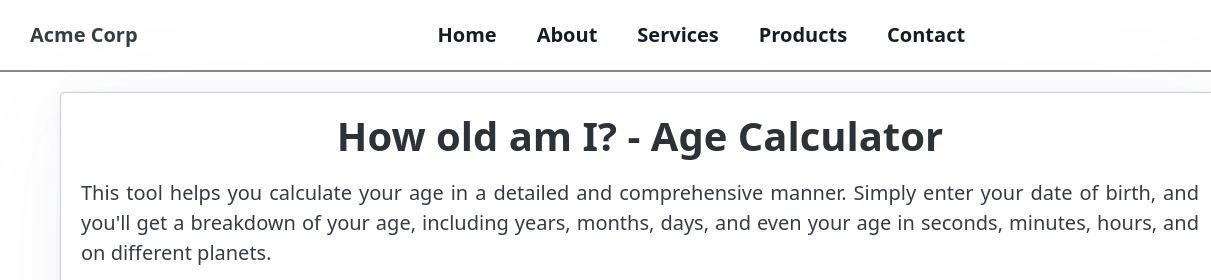
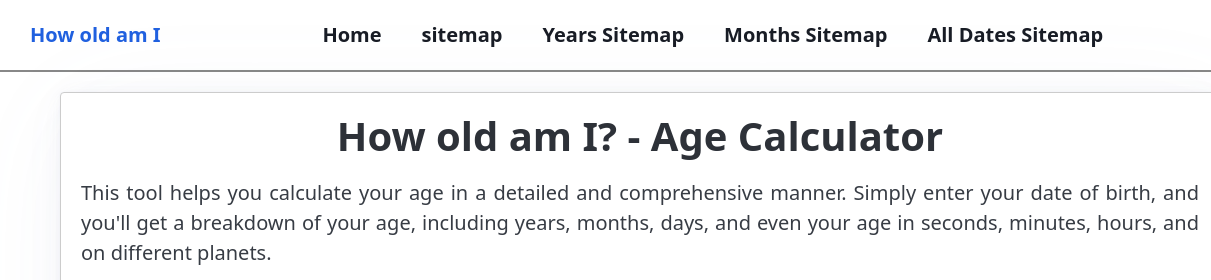
Before and after one commit to ViSurya/how-old-am-i, a plain HTML site: page index.html in a window 1280 px wide. Shown: the top 280 px of the page, 0-1211 px from the left. Drawn offline with Linux system fonts and the light colour scheme.

Commit message:
update links

```diff
--- a/index.html
+++ b/index.html
@@ -16,14 +16,14 @@
   <header>
     <nav class="container-fluid">
       <ul class="logo">
-        <li><strong>Acme Corp</strong></li>
+        <a href="/"><li><strong>How old am I</strong></li></a>
       </ul>
       <ul class="navbar-links">
-        <li><a href="#" class="contrast">Home</a></li>
-        <li><a href="#" class="contrast">About</a></li>
-        <li><a href="#" class="contrast">Services</a></li>
-        <li><a href="#" class="contrast">Products</a></li>
-        <li><a href="#" class="contrast">Contact</a></li>
+        <li><a href="/" class="contrast">Home</a></li>
+        <li><a href="/sitemap.xml" class="contrast">sitemap</a></li>
+        <li><a href="/sitemap_years.xml" class="contrast">Years Sitemap</a></li>
+        <li><a href="/sitemap_months.xml" class="contrast">Months Sitemap</a></li>
+        <li><a href="/sitemap_dates.xml" class="contrast">All Dates Sitemap</a></li>
         <span class="close-btn" onclick="toggleMenu()">&times;</span>
       </ul>
       <div class="navbar-controls">
```
